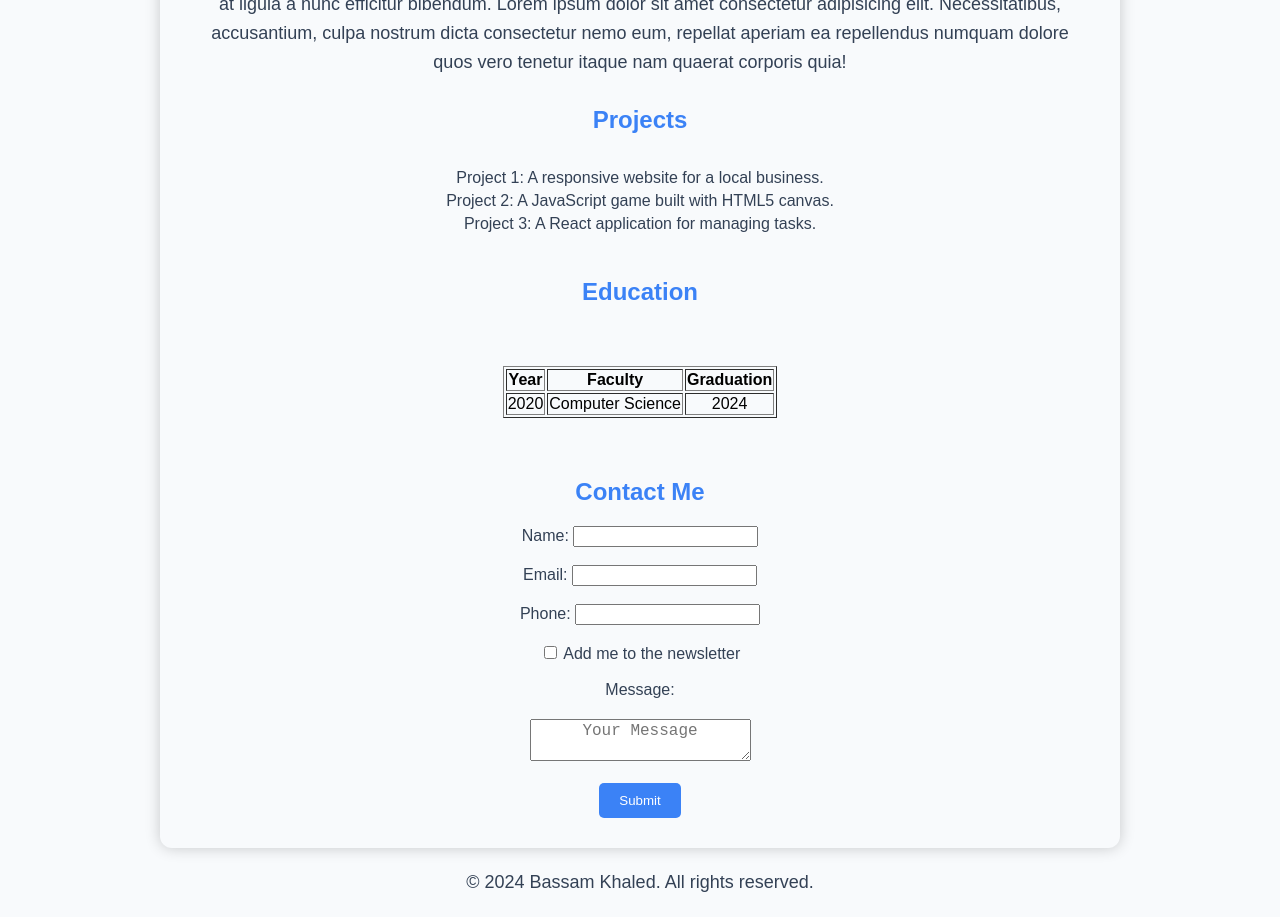
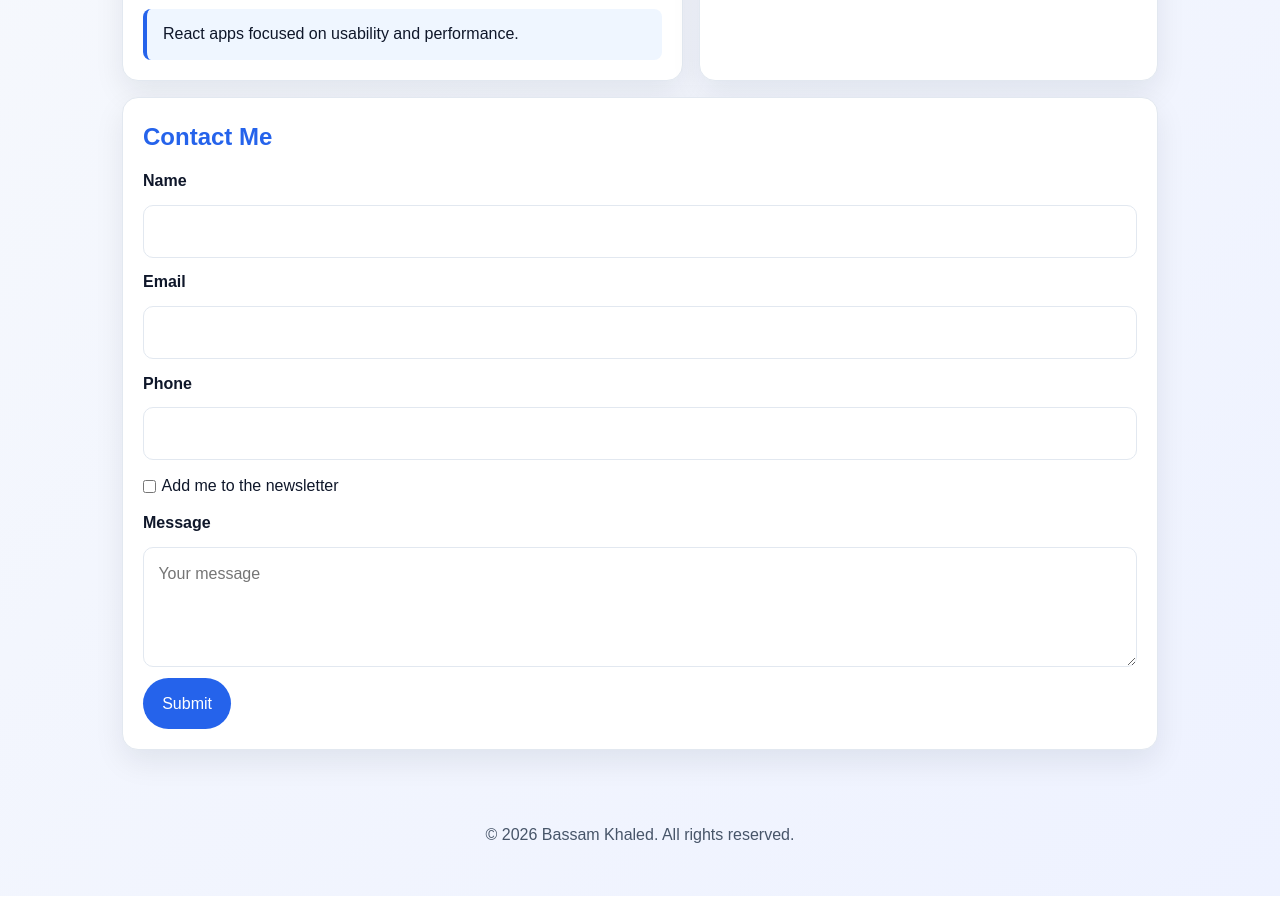
Before and after one commit to bassamkhaledd/Demo, a plain HTML site: page index.html in a window 1280 px wide. Shown: the part 843-1760 px from the top of the page. After the commit the page ends 1739 px from the top, so only its background shows below. Drawn offline with Linux system fonts and the light colour scheme.

Commit message:
adding resp

```diff
--- a/index.html
+++ b/index.html
@@ -3,17 +3,20 @@
   <head>
     <meta charset="UTF-8" />
     <meta name="viewport" content="width=device-width, initial-scale=1.0" />
-    <title>Document</title>
+    <title>Bassam Khaled | Frontend Developer</title>
+    <link rel="stylesheet" href="style.css" />
   </head>
   <body>
-    <link rel="stylesheet" href="style.css" />
     <header>
       <div class="header-top">
         <div class="pulser"></div>
         <h1>Bassam Khaled</h1>
       </div>
-  <p>Frontend Developer</p>
+      <p class="subtitle">
+        Frontend Developer crafting responsive web experiences
+      </p>
     </header>
+
     <nav>
       <ul>
         <li><a href="#about">About</a></li>
@@ -22,69 +25,84 @@
         <li><a href="#contact">Contact</a></li>
       </ul>
     </nav>
+
     <main>
-      <section id="about">
+      <section id="about" class="card">
+        <div class="section-heading">
           <h2>About Me</h2>
-        <img src="6923.jpg" alt="Profile Picture" />
+          <p>Building clean, accessible, and user-focused interfaces.</p>
+        </div>
+        <div class="about-content">
+          <img src="6923.jpg" alt="Illustrated profile avatar" />
           <p>
-          Lorem ipsum dolor sit amet, consectetur adipiscing elit. Donec vel
-          sapien eget nunc efficitur commodo. Sed at ligula a nunc efficitur
-          bibendum. Lorem ipsum dolor sit amet consectetur adipisicing elit.
-          Necessitatibus, accusantium, culpa nostrum dicta consectetur nemo eum,
-          repellat aperiam ea repellendus numquam dolore quos vero tenetur
-          itaque nam quaerat corporis quia!
+            I am a frontend developer passionate about turning ideas into
+            smooth, interactive experiences. I enjoy responsive design,
+            thoughtful UI details, and writing code that feels intuitive for
+            every user.
           </p>
+        </div>
       </section>
-      <section id="projects">
+
+      <section id="projects" class="card">
         <h2>Projects</h2>
-        <ul>
-          <li>Project 1: A responsive website for a local business.</li>
-          <li>Project 2: A JavaScript game built with HTML5 canvas.</li>
-          <li>Project 3: A React application for managing tasks.</li>
+        <ul class="project-list">
+          <li>Responsive websites for small businesses and personal brands.</li>
+          <li>Interactive JavaScript games with polished visuals.</li>
+          <li>React apps focused on usability and performance.</li>
         </ul>
       </section>
-      <section id="education">
+
+      <section id="education" class="card">
         <h2>Education</h2>
-        <table border="1">
+        <table>
+          <thead>
             <tr>
               <th>Year</th>
               <th>Faculty</th>
               <th>Graduation</th>
             </tr>
+          </thead>
+          <tbody>
             <tr>
               <td>2020</td>
               <td>Computer Science</td>
               <td>2024</td>
             </tr>
+          </tbody>
         </table>
       </section>
-      <section id="contact">
+
+      <section id="contact" class="card">
         <h2>Contact Me</h2>
         <form>
-          <label for="name">Name:</label>
-          <input type="text" id="name" name="name" /><br /><br />
-          <label for="email">Email:</label>
-          <input type="email" id="email" name="email" required /><br /><br />
-          <label for="phone">Phone:</label>
-          <input type="tel" id="phone" name="phone" required /><br /><br />
-          <label for="subscribe">
+          <label for="name">Name</label>
+          <input type="text" id="name" name="name" />
+
+          <label for="email">Email</label>
+          <input type="email" id="email" name="email" required />
+
+          <label for="phone">Phone</label>
+          <input type="tel" id="phone" name="phone" required />
+
+          <label class="checkbox-row" for="subscribe">
             <input type="checkbox" id="subscribe" name="subscribe" />
-            Add me to the newsletter </label
-          ><br /><br />
-          <label for="message">Message:</label>
-          <br />
+            Add me to the newsletter
+          </label>
+
+          <label for="message">Message</label>
           <textarea
             id="message"
             name="message"
-            placeholder="Your Message"
+            placeholder="Your message"
           ></textarea>
-          <br /><br />
+
           <button type="submit">Submit</button>
         </form>
       </section>
     </main>
+
     <footer>
-      <p>&copy; 2024 Bassam Khaled. All rights reserved.</p>
+      <p>&copy; 2026 Bassam Khaled. All rights reserved.</p>
     </footer>
   </body>
 </html>
--- a/style.css
+++ b/style.css
@@ -1,97 +1,241 @@
+:root {
+  color-scheme: light;
+  --bg: #f8fafc;
+  --surface: #ffffff;
+  --text: #0f172a;
+  --muted: #475569;
+  --primary: #2563eb;
+  --primary-dark: #1d4ed8;
+  --border: #e2e8f0;
+}
+
+* {
+  box-sizing: border-box;
+}
+
 body {
-
+  margin: 0;
   font-family: Arial, sans-serif;
-  margin: 0;
-  padding: 0;
-  text-align: center;
- background-color: #f8fafc;
-  color: #334155;
-
-}
-h1 {
-  margin-top: 50px;
-  color: #ffffff;
-}
-h2 {
-  color: #3b82f6;
-  margin-top: 30px;
-}
-button {
- background-color: #3b82f6;
-  color: white;
-  border: none;
-  padding: 10px 20px; border-radius: 5px;
-  cursor: pointer;
-  transition: 0.3s;
-}
-button:hover {
-  background-color: #2563eb;
-}
-table {
-  margin: 60px auto;
-  color: #000000;
-}
-ul {
-  list-style-type: none;
-  padding: 10px;
-}
-li {
-  margin: 5px 0;
-}
-#message {
-  margin-top: 20px;
-  font-size: 16px;
-
-}
-textarea {
-  text-align: center;
-}
-p {
-  margin: 20px;
-  font-size: 18px;
+  background: linear-gradient(135deg, #f8fafc 0%, #eef2ff 100%);
+  color: var(--text);
   line-height: 1.6;
 }
-main {
-  width: 900px;
-  padding: 30px;
-  border-radius: 12px;
-  box-shadow: 0 0 15px rgba(0,0,0,.2);
-  margin: 0 auto;
+
+img {
+  max-width: 100%;
+  display: block;
 }
+
 header {
-  background-color: #1e293b;
-  color: white;
-  padding: 20px 0;
-  display: flex;
-  justify-content: center;
-   flex-direction: column;
-  align-items: center;
-  gap: 6px;
+  background: linear-gradient(135deg, #0f172a 0%, #1e293b 100%);
+  color: #fff;
+  text-align: center;
+  padding: 3rem 1.25rem 2.5rem;
 }
+
 .header-top {
   display: flex;
   align-items: center;
-  gap: 12px;
+  justify-content: center;
+  gap: 0.75rem;
+  margin-bottom: 0.5rem;
 }
+
+h1,
+h2 {
+  margin: 0;
+}
+
+h1 {
+  color: #fff;
+  font-size: clamp(1.8rem, 4vw, 2.8rem);
+}
+
+h2 {
+  color: var(--primary);
+  margin-bottom: 0.75rem;
+}
+
+.subtitle {
+  margin: 0;
+  color: #cbd5e1;
+  font-size: 1rem;
+}
+
+nav {
+  position: sticky;
+  top: 0;
+  z-index: 10;
+  background: rgba(255, 255, 255, 0.96);
+  backdrop-filter: blur(8px);
+  border-bottom: 1px solid var(--border);
+}
+
+nav ul {
+  list-style: none;
+  display: flex;
+  justify-content: center;
+  flex-wrap: wrap;
+  gap: 0.75rem 1.25rem;
+  margin: 0;
+  padding: 1rem;
+}
+
 nav a {
-  color: rgb(0, 0, 0);
-  margin: 0 15px;
-  text-decoration: underline;
+  color: var(--text);
+  text-decoration: none;
+  font-weight: 600;
 }
+
+nav a:hover {
+  color: var(--primary);
+}
+
+main {
+  width: min(100%, 1100px);
+  margin: 0 auto;
+  padding: 1.25rem;
+  display: grid;
+  gap: 1rem;
+}
+
+.card {
+  background: var(--surface);
+  border: 1px solid var(--border);
+  border-radius: 16px;
+  padding: 1.25rem;
+  box-shadow: 0 12px 30px rgba(15, 23, 42, 0.08);
+}
+
+.section-heading p {
+  margin: 0;
+  color: var(--muted);
+}
+
+.about-content {
+  display: grid;
+  gap: 1rem;
+  align-items: center;
+  margin-top: 1rem;
+}
+
+.about-content img {
+  width: min(220px, 100%);
+  border-radius: 24px;
+  margin: 0 auto;
+}
+
+.project-list {
+  list-style: none;
+  padding: 0;
+  margin: 0;
+  display: grid;
+  gap: 0.75rem;
+}
+
+.project-list li {
+  padding: 0.8rem 1rem;
+  background: #eff6ff;
+  border-left: 4px solid var(--primary);
+  border-radius: 8px;
+}
+
+table {
+  width: 100%;
+  border-collapse: collapse;
+  overflow: hidden;
+  border-radius: 10px;
+}
+
+th,
+td {
+  padding: 0.8rem;
+  text-align: left;
+  border-bottom: 1px solid var(--border);
+}
+
+th {
+  background: #eff6ff;
+}
+
+form {
+  display: grid;
+  gap: 0.7rem;
+}
+
+label {
+  font-weight: 600;
+}
+
+input,
+textarea,
+button {
+  font: inherit;
+}
+
+input,
+textarea {
+  width: 100%;
+  padding: 0.8rem 0.9rem;
+  border: 1px solid var(--border);
+  border-radius: 10px;
+  background: #fff;
+}
+
+textarea {
+  min-height: 120px;
+  resize: vertical;
+}
+
+.checkbox-row {
+  display: flex;
+  align-items: center;
+  gap: 0.35rem;
+  font-weight: 500;
+  margin-top: 0.1rem;
+}
+
+.checkbox-row input {
+  width: auto;
+  margin: 0;
+}
+
+button {
+  width: fit-content;
+  background: var(--primary);
+  color: white;
+  border: none;
+  padding: 0.8rem 1.2rem;
+  border-radius: 999px;
+  cursor: pointer;
+  transition:
+    background 0.2s ease,
+    transform 0.2s ease;
+}
+
+button:hover {
+  background: var(--primary-dark);
+  transform: translateY(-1px);
+}
+
+footer {
+  text-align: center;
+  padding: 1.5rem 1rem 2rem;
+  color: var(--muted);
+}
+
 .pulser {
   width: 30px;
   height: 30px;
-  background: rgb(81, 255, 0);
+  background: #22c55e;
   border-radius: 50%;
   position: relative;
-  margin-top: 28px;
 }
-
 
 @keyframes pulse {
   0% {
     transform: scale(1);
-    opacity: 0.6;
+    opacity: 0.7;
   }
   100% {
     transform: scale(1.8);
@@ -102,13 +246,39 @@ nav a {
 .pulser::after {
   content: '';
   position: absolute;
-  width: 100%;
-  height: 100%;
-  top: 0;
-  left: 0;
-  background: rgb(4, 255, 0);
+  inset: 0;
+  background: #22c55e;
   border-radius: 50%;
-  display: block;
-  transform-origin: center;
-  animation: pulse 1000ms cubic-bezier(0.9, 0.7, 0.5, 0.9) infinite;
+  animation: pulse 1s infinite;
 }
+
+@media (min-width: 700px) {
+  main {
+    grid-template-columns: 1fr 1fr;
+    padding: 2rem;
+  }
+
+  #about,
+  #contact {
+    grid-column: span 2;
+  }
+
+  .about-content {
+    grid-template-columns: 220px 1fr;
+    text-align: left;
+  }
+}
+
+@media (min-width: 1024px) {
+  main {
+    grid-template-columns: 1.1fr 0.9fr;
+  }
+
+  #about {
+    grid-column: span 2;
+  }
+
+  #contact {
+    grid-column: span 2;
+  }
+}
```
Also changed, not shown: avatar.svg (added). Lines whose indentation alone changed are shown as unchanged.
